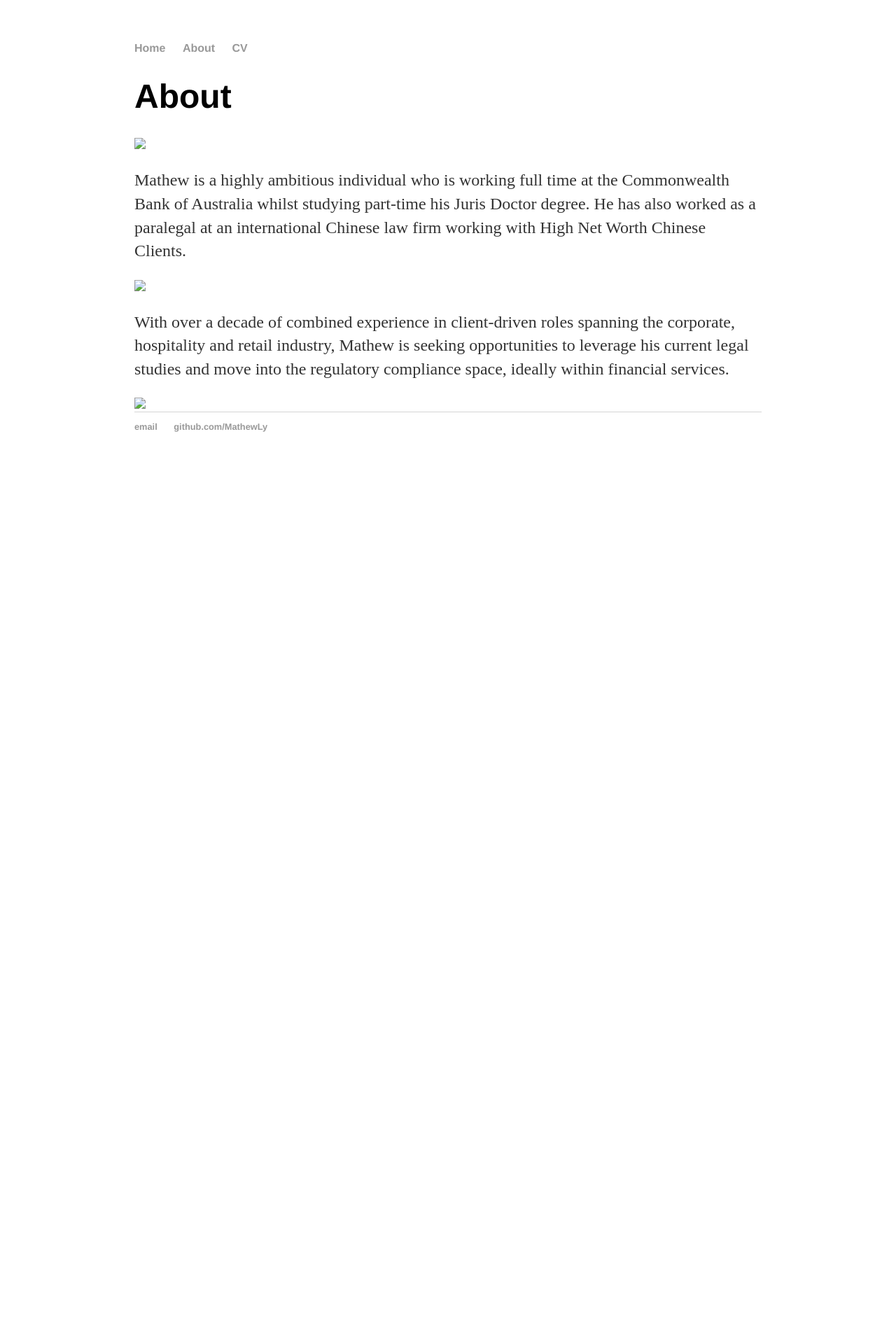
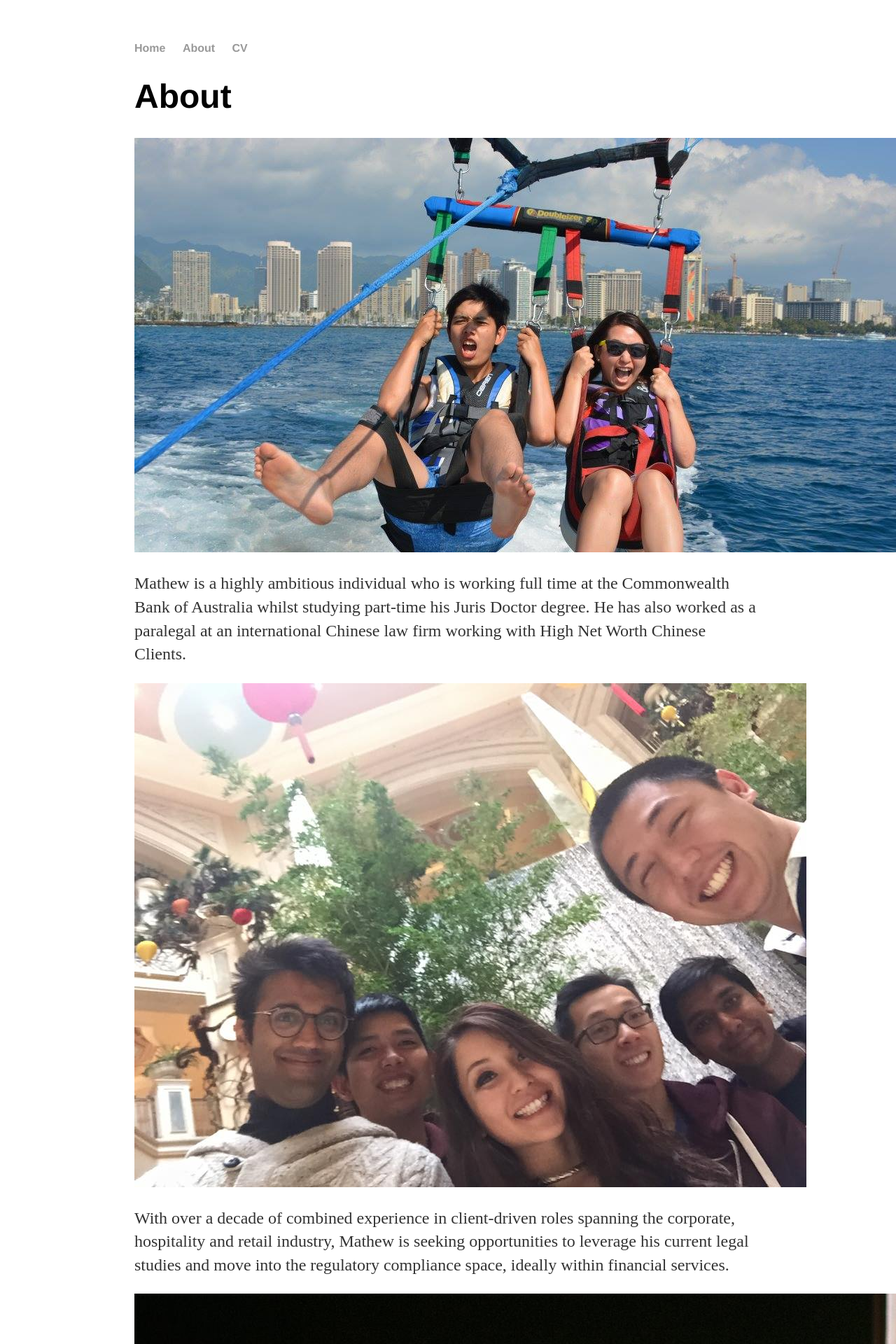
Before and after one commit to MathewLy/MathewLy.github.io, a Jekyll site: the page built from about/index.html, in a window 1280 px wide. Shown: the top 1920 px of the page at 70% size. Built offline with Jekyll 4.4.1, drawn with Linux system fonts in a browser that asks for light colours; comment, search, counter and statistics services are not loaded; before the commit the page ends 900 px from its top, so only the background shows below that.

Commit message:
Update index.html

```diff
--- a/about/index.html
+++ b/about/index.html
@@ -4,11 +4,11 @@ title: Mathew Ly, Awesome Friend
 ---
 <div class="blurb">
 	<h1>About</h1>
-        <img src="resources/1.jpg">
+        <img src="/resources/1.jpg">
 
 	<p>Mathew is a highly ambitious individual who is working full time at the Commonwealth Bank of Australia whilst studying part-time his Juris Doctor degree. He has also worked as a paralegal at an international Chinese law firm working with High Net Worth Chinese Clients.</p>
-<img src="resources/2.jpg">
+<img src="/resources/2.jpg">
 <p> With over a decade of combined experience in client-driven roles spanning the corporate, hospitality and retail industry, Mathew is seeking opportunities to leverage his current legal studies and move into the regulatory compliance space, ideally within financial services.</p>
-<img src="resources/3.jpg">
+<img src="/resources/3.jpg">
 
 </div><!-- /.blurb -->
```
